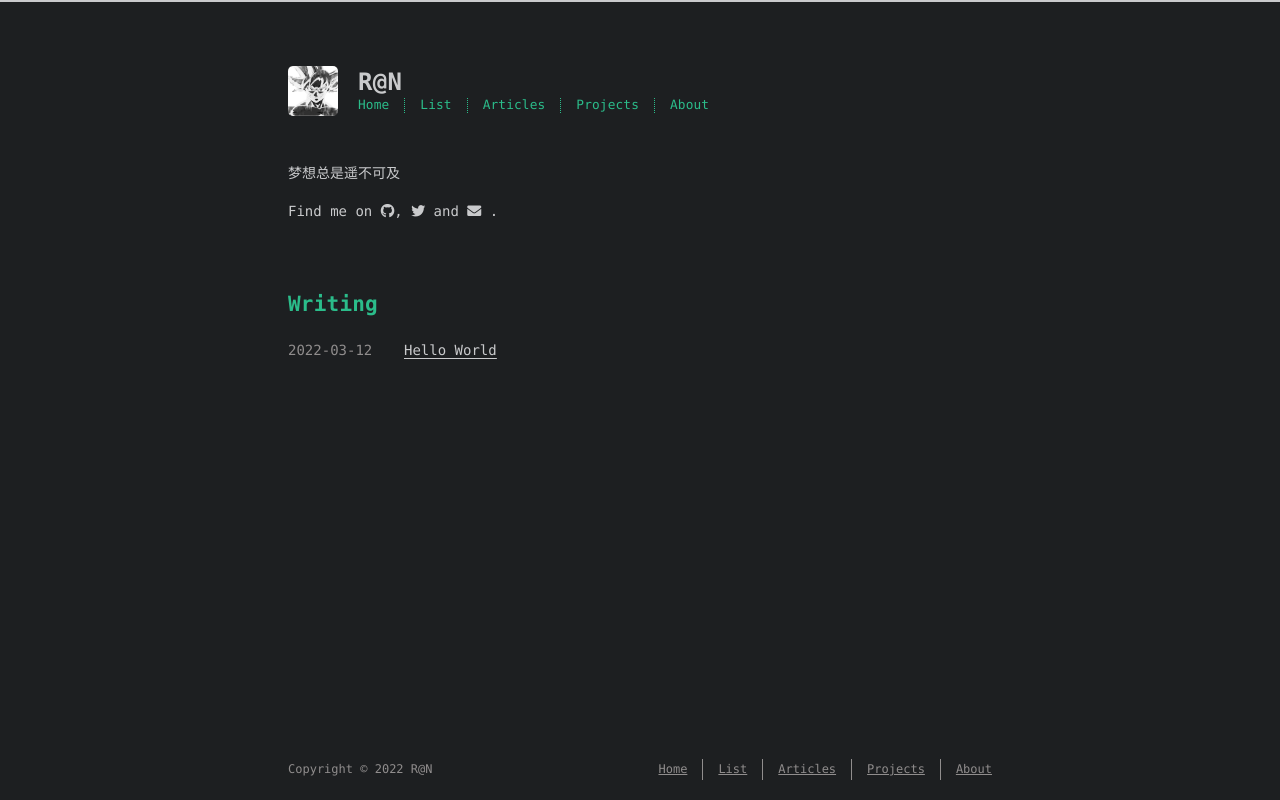
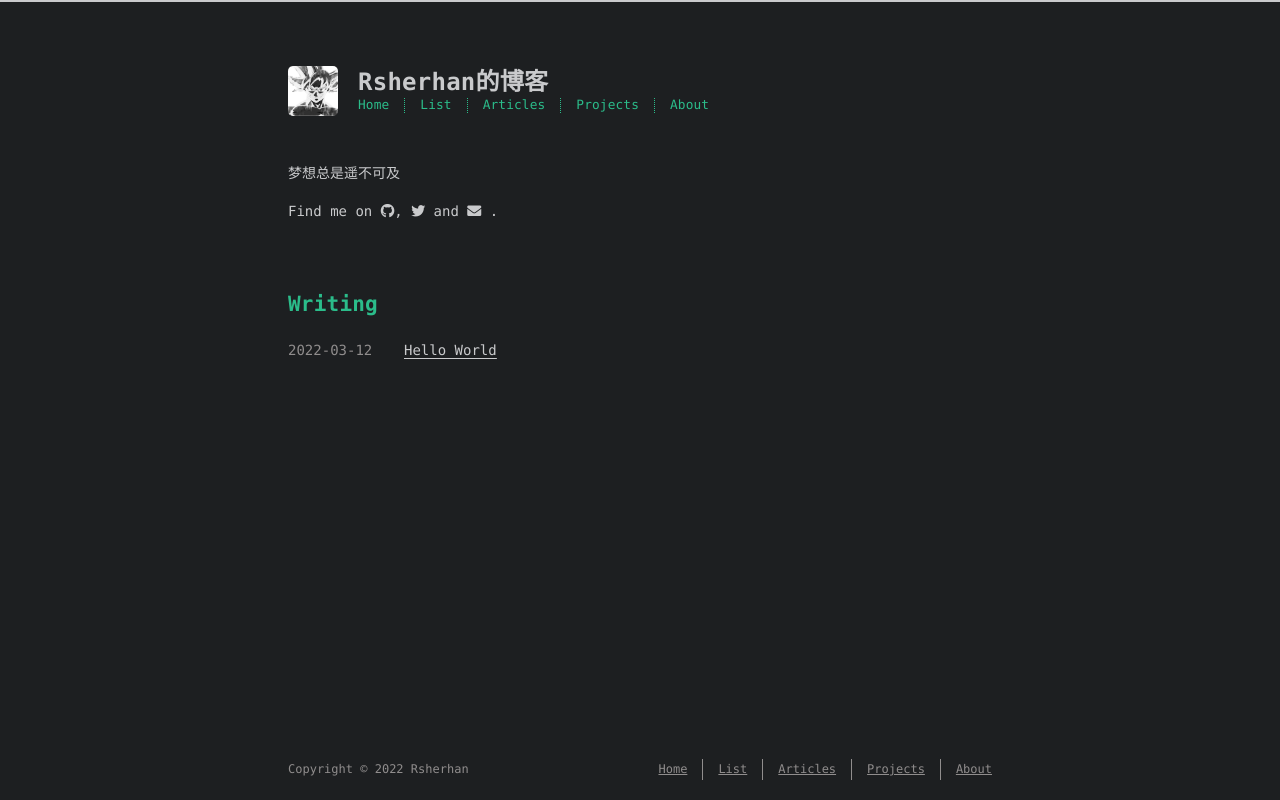
Before and after one commit to Rsherhan/Rsherhan.github.io, a plain HTML site: page index.html in a window 1280 px wide. Drawn offline with nearby package versions, Linux system fonts and the light colour scheme; a web font is replaced by a local one.

Commit message:
Site updated: 2022-03-12 16:37:27

```diff
--- a/index.html
+++ b/index.html
@@ -8,12 +8,12 @@
     <meta name="viewport" content="width=device-width, initial-scale=1, maximum-scale=5" />
     <meta name="description" content="梦想总是遥不可及">
 <meta property="og:type" content="website">
-<meta property="og:title" content="R@N">
+<meta property="og:title" content="Rsherhan的博客">
 <meta property="og:url" content="http://example.com/index.html">
-<meta property="og:site_name" content="R@N">
+<meta property="og:site_name" content="Rsherhan的博客">
 <meta property="og:description" content="梦想总是遥不可及">
 <meta property="og:locale" content="en_US">
-<meta property="article:author" content="R@N">
+<meta property="article:author" content="Rsherhan">
 <meta name="twitter:card" content="summary">
 
 
@@ -34,7 +34,7 @@
 
 
     <!-- title -->
-    <title>R@N</title>
+    <title>Rsherhan的博客</title>
     <!-- styles -->
 
 <link rel="stylesheet" href="/css/style.css">
@@ -60,7 +60,7 @@
 
 
     <div id="title">
-      <h1>R@N</h1>
+      <h1>Rsherhan的博客</h1>
     </div>
   </a>
   <div id="nav">
@@ -165,7 +165,7 @@
 
 
     2022
-    R@N
+    Rsherhan
   </div>
   <div class="footer-right">
     <nav>
```
Also changed, not shown: 2022/03/12/hello-world/index.html (+4 -4 lines), archives/2022/03/index.html (+5 -5 lines), archives/2022/index.html (+5 -5 lines), archives/index.html (+5 -5 lines).
